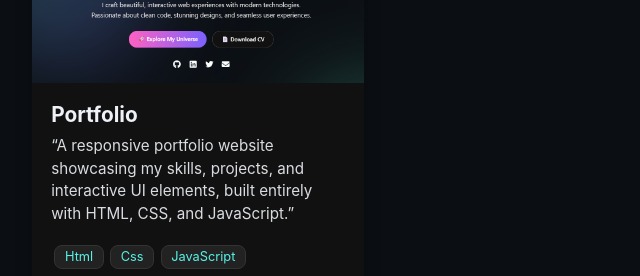
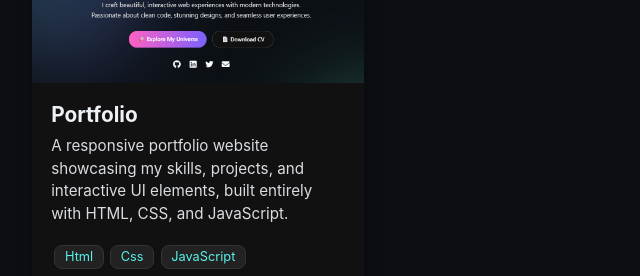
Before and after one commit to Dakshkumar122/myportfolionew, a plain HTML site: page index.html in a window 1280 px wide. Shown: the part 3315-3591 px from the top of the page, 78-718 px from the left. Drawn offline with nearby package versions, Linux system fonts and the light colour scheme.

Commit message:
featured project section commit done4

```diff
--- a/index.html
+++ b/index.html
@@ -265,7 +265,7 @@
           <img src="images/portfolio.png" alt="IRC Server" class="project-img">
           <div class="project-content">
             <h3>Portfolio</h3>
-            <p>“A responsive portfolio website showcasing my skills, projects, and interactive UI elements, built entirely with HTML, CSS, and JavaScript.”</p>
+            <p>A responsive portfolio website showcasing my skills, projects, and interactive UI elements, built entirely with HTML, CSS, and JavaScript.</p>
             <div class="tags">
               <span>Html</span><span>Css</span><span>JavaScript</span>
             </div>
```
